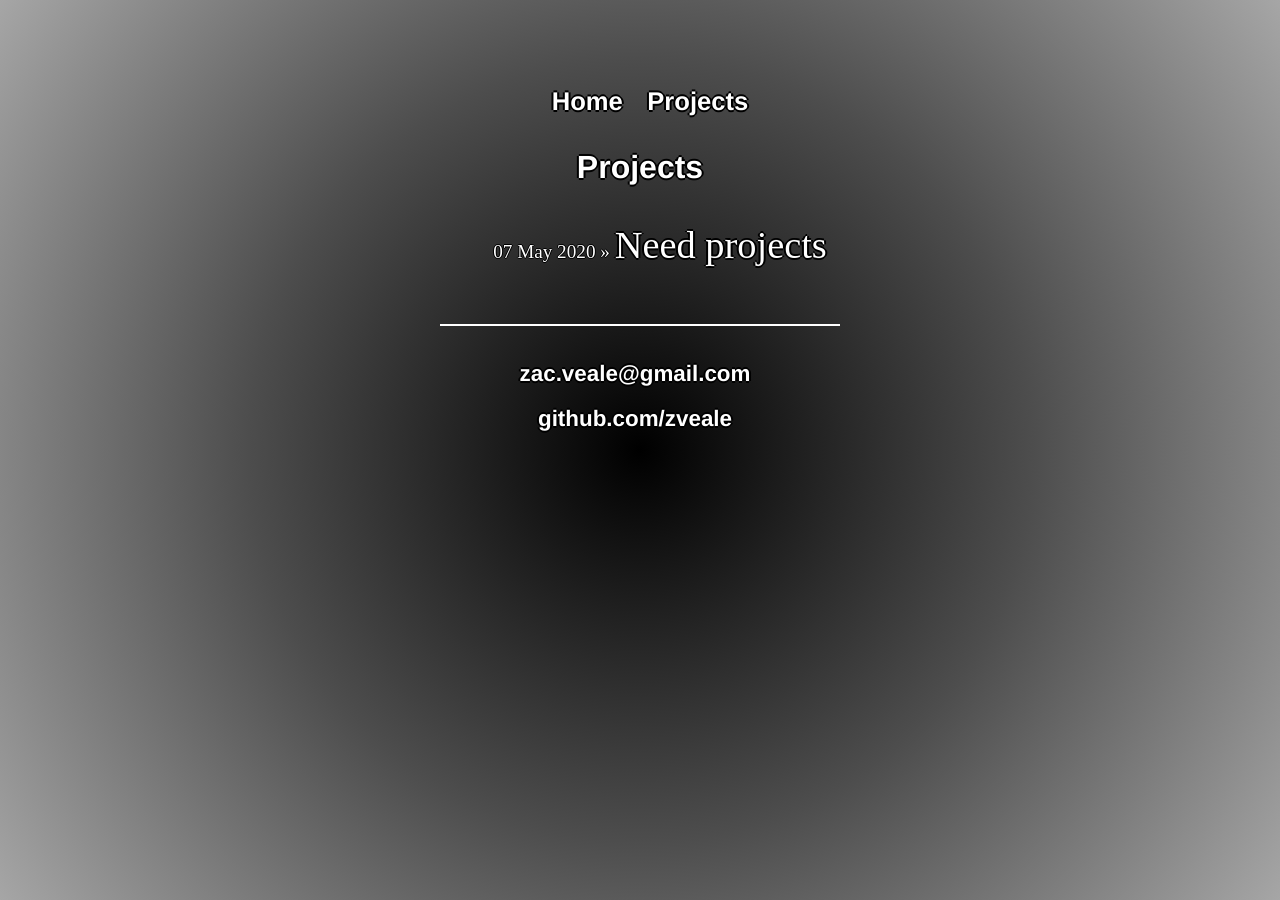
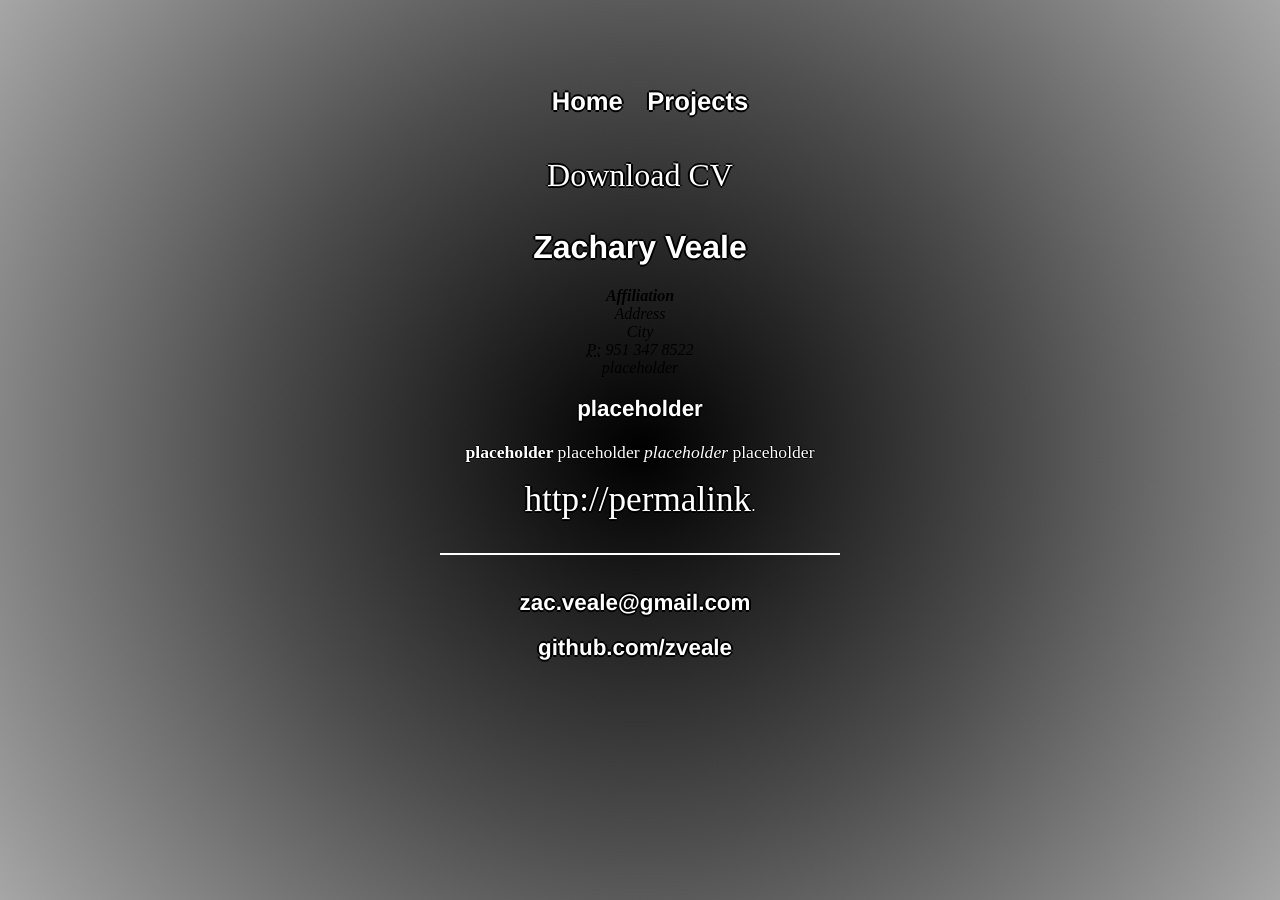
Before and after one commit to zveale/zveale.github.io, a Jekyll site: the page built from projects/index.html, in a window 1280 px wide. Built offline with Jekyll 4.4.1, drawn with Linux system fonts in a browser that asks for light colours.

Commit message:
clean up

```diff
--- a/_layouts/default.html
+++ b/_layouts/default.html
@@ -9,7 +9,7 @@
 		<nav>
     		<ul>
         		<li><a href="/">Home</a></li>
-        		<li><a href="/cv">Projects</a></li>
+        		<li><a href="/projects">Projects</a></li>
     		</ul>
 		</nav>
 		<div class="container">
--- a/projects/index.html
+++ b/projects/index.html
@@ -1,11 +1,22 @@
 ---
 layout: default
-title: Projects
+title: CV
 ---
-	<h1>{{ page.title }}</h1>
-	<ul class="posts">
 
-	  {% for post in site.posts %}
-	    <li><span>{{ post.date | date_to_string }}</span> » <a href="{{ post.url }}" title="{{ post.title }}">{{ post.title }}</a></li>
-	  {% endfor %}
-	</ul>
+	<div class="cv">
+		<a href="#" class="download" title="Download CV as PDF">Download CV</a>
+					<h1>Zachary Veale</h1>
+					<address>
+					<strong>Affiliation</strong><br>
+					Address<br>
+					City<br>
+					<abbr title="phone">P:</abbr> 951 347 8522<br>
+					<span class="obfuscate">placeholder</span>
+					</address>
+
+					<h2>placeholder</h2>
+
+					<p><strong> placeholder </strong> placeholder <em> placeholder </em> placeholder <a href="#">http://permalink</a>.
+
+
+	</div>
```
Also changed, not shown: about/index.html (deleted, +0 -9 lines), cv/index.html (deleted, +0 -22 lines).
